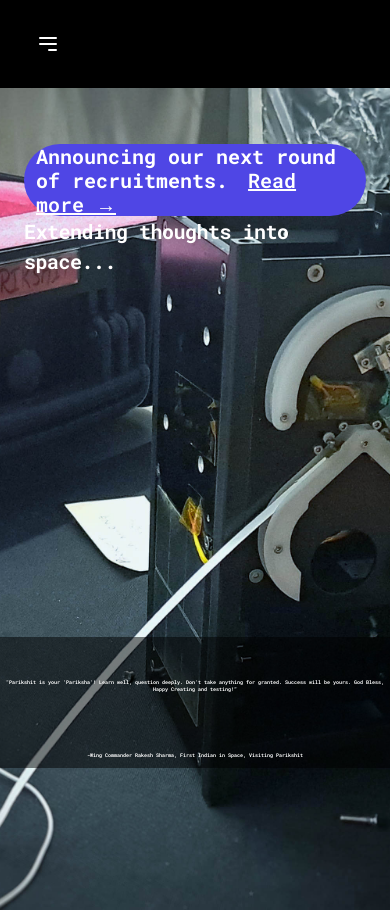
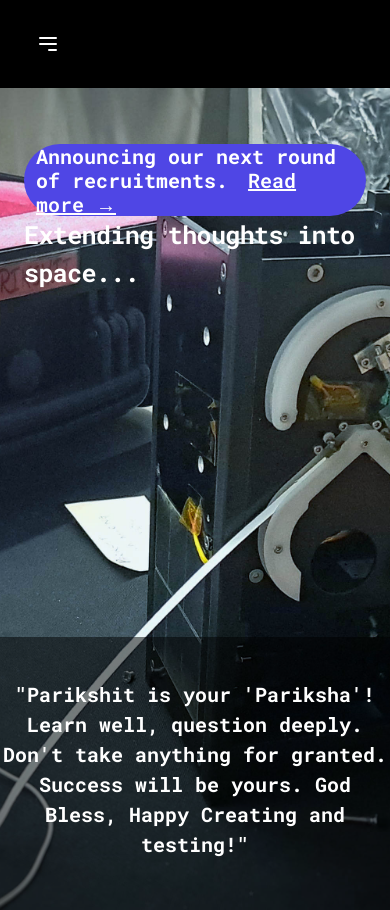
Before and after one commit to zyroknight1706/Parikshit_website, a Next.js app: page / in a window 390 px wide. Shown: the top 910 px of the page. Built offline with nearby package versions, Linux system fonts and the light colour scheme.

Commit message:
Parikshit new website, v1.13

```diff
--- a/src/components/Hero.jsx
+++ b/src/components/Hero.jsx
@@ -28,9 +28,9 @@ export default function Hero({ Data }) {
           </div>
           <div className='text-left'>
             <h1 className={ Data.whiteBg ? (
-              "text-[20px] lg:text-6xl md:text-4xl font-bold tracking-tight rounded-xl bg-indigo-600 p-2 text-black"
+              "text-[25px] lg:text-6xl md:text-4xl font-bold tracking-tight rounded-xl bg-indigo-600 p-2 text-black"
             ) : (
-              "text-[20px] lg:text-6xl md:text-4xl font-bold tracking-tight pb-10 rounded-2xl text-white"
+              "text-[25px] lg:text-6xl md:text-4xl font-bold tracking-tight pb-10 rounded-2xl text-white"
             )}>
               { Data.mainTitle }
             </h1>
@@ -38,9 +38,9 @@ export default function Hero({ Data }) {
         </div>
       </div>
         {Data.isAdmin ? (null) : (<div className={Data.whiteBg ? (
-          "lg:pb-[5vh] lg:mb-[10vh] text-[10px] pb-4 mx-auto items-center text-center lg:text-3xl md:text-xl pt-[5vh] text-white bg-black bg-opacity-50 font-bold absolute w-full top-[65vh] flex flex-col"
+          "lg:pb-[5vh] lg:mb-[10vh] text-[20px] pb-4 mx-auto items-center text-center lg:text-3xl md:text-xl pt-[5vh] text-white bg-black bg-opacity-50 font-bold absolute w-full top-[65vh] flex flex-col"
           ) : (
-          "align-top lg:pb-[5vh] lg:mb-[10vh] text-[5px] mx-auto items-center text-center lg:text-3xl md:text-xl sm:text-lg pt-[5vh] text-white bg-black bg-opacity-50 font-bold absolute w-full top-[65vh] flex flex-col"
+          "align-top lg:pb-[5vh] lg:mb-[10vh] text-[20px] mx-auto items-center text-center lg:text-3xl md:text-xl sm:text-lg pt-[5vh] text-white bg-black bg-opacity-50 font-bold absolute w-full top-[65vh] flex flex-col"
           )}>
           { Data.quote }
           {Data.addAuth ? (
```
